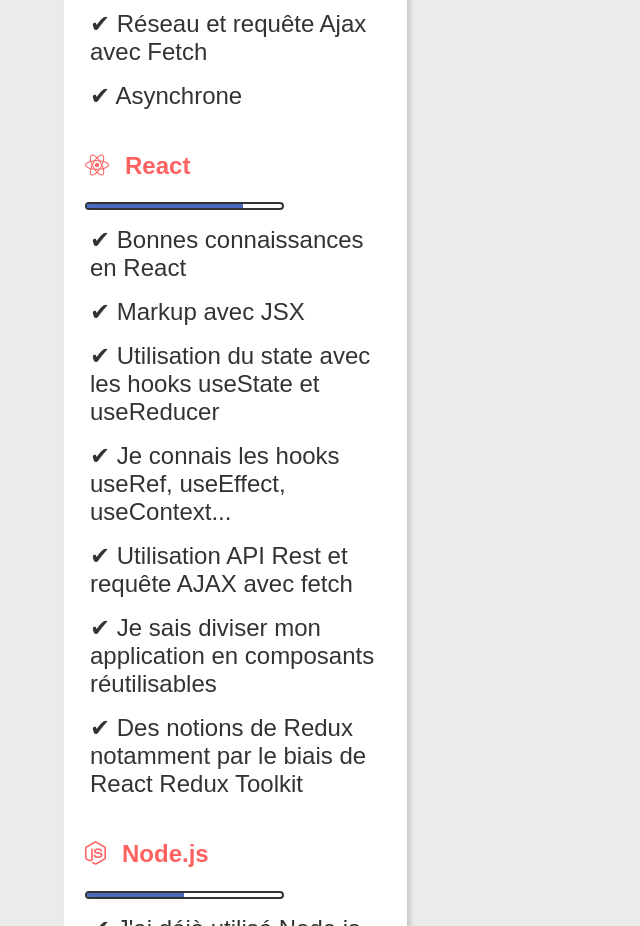
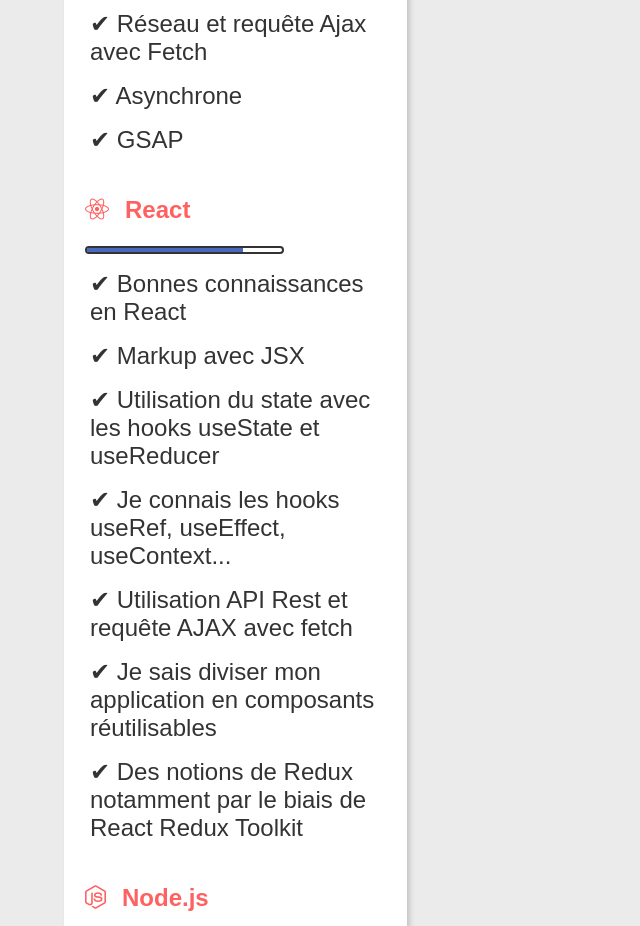
Before and after one commit to jessy-marion/Personnal-Website, a React (Create React App) app: page /cv in a window 1280 px wide. Shown: the part 3660-4586 px from the top of the page, without its empty margins (0-640 px from the left). Built offline with nearby package versions, Linux system fonts and the light colour scheme; a web font is replaced by a local one.

Commit message:
feat: new txt CVÃ

```diff
--- a/src/Pages/CV/CV.jsx
+++ b/src/Pages/CV/CV.jsx
@@ -118,6 +118,7 @@
                 <li>✔ Gestion des formulaires</li>
                 <li>✔ Réseau et requête Ajax avec Fetch</li>
                 <li>✔ Asynchrone</li>
+                <li>✔ GSAP</li>
               </ul>
             </li>
             <li>
```
